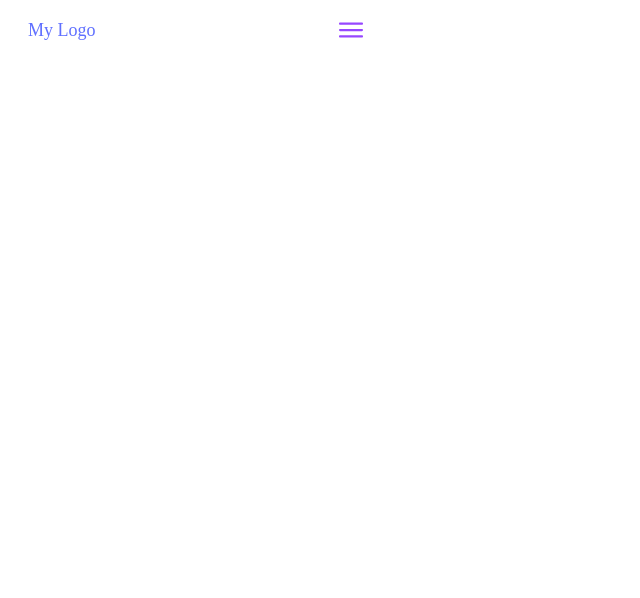
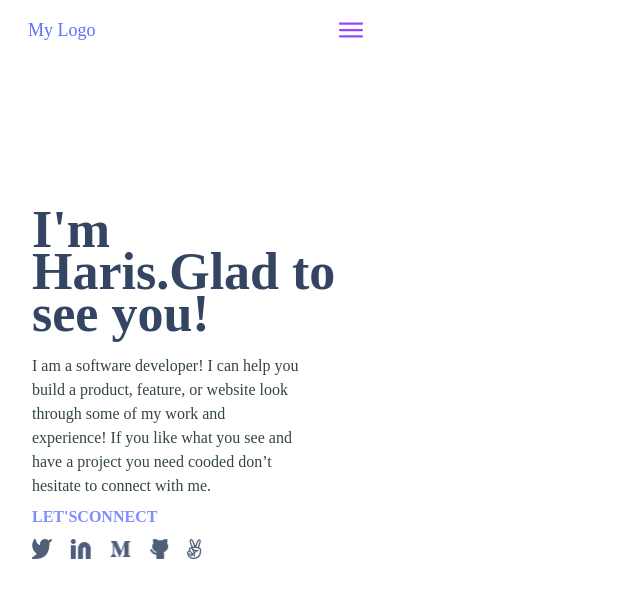
Before and after one commit to hariskhaliq58/Portfolio.github.io, a website: page index.html in a window 1280 px wide. Shown: the whole page, without its empty margins (0-640 px from the left). Drawn offline with Linux system fonts and the light colour scheme.

Commit message:
headliner code

```diff
--- a/index.html
+++ b/index.html
@@ -13,6 +13,22 @@
         <h1 class="mylogo">My Logo</h1>
         <img class="imagemenuicon" src="Menu Icon.svg" alt="menu icon">
     </header>
+    <section class="headliner">
+        <h2 class="headlinertext">I'm Haris.Glad to see you!</h2>
+
+        <p class="text1">
+            I am a software developer! I can help you<br>
+            build a product, feature, or website look<br>
+            through some of my work and<br>
+            experience! If you like what you see and<br>
+            have a project you need cooded don’t<br>
+            hesitate to connect with me.
+        </p>
+
+
+        <p class="p2">LET'S<span style="display: inline-block;">CONNECT</span></p>
+        <img class="socialmedialogos" src="social media icons.png" alt="social medai logos">
+    </section>
 
 
 
--- a/style.css
+++ b/style.css
@@ -21,3 +21,55 @@ header {
     padding-top: 10px;
     padding-right: 20px;
 }
+.headliner {
+    background-image: url(header-shapes\ mobile.png);
+    background-size: cover;
+    background-repeat: no-repeat;
+    width: 375px;
+    height: 604px;
+
+    padding: 114px 24px 11px 24px;
+    gap: 12px;
+    background-repeat: no-repeat;
+    display: grid;
+
+
+
+}
+
+.headlinertext {
+    width: 327px;
+    height: 150px;
+    font-family: poppins;
+    font-weight: 700;
+    font-size: 52px;
+    line-height: 42px;
+    color: #344563;
+}
+
+.text1 {
+    width: 370px;
+    height: 146px;
+    font-family: poppins;
+    font-weight: 400;
+    font-size: 16px;
+    line-height: 24px;
+    color: #344643;
+    margin-top: -137px;
+}
+.p2 {
+    font-family: poppins;
+    font-weight: 700;
+    font-size: 16px;
+    line-height: 24px;
+    color: #7F8CFF;
+    width: 126px;
+    height: 24px;
+    margin-top: -100px;
+}
+
+.socialmedialogos {
+    width: 170.17px;
+    height: 20px;
+    margin-top: -154px;
+}
```
Also changed, not shown: social media icons.png (added).
